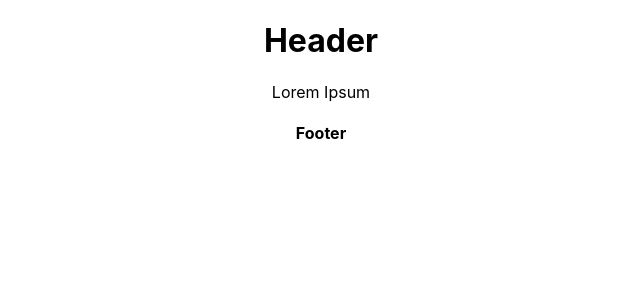
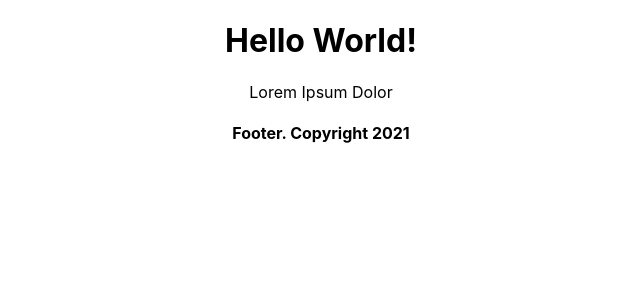
Before and after one commit to AndreZara1999/react-essentials, a React (Create React App) app: page / in a window 1280 px wide. Shown: the top 300 px of the page, without its empty margins (319-959 px from the left). Built offline with nearby package versions, Linux system fonts and the light colour scheme.

Commit message:
Add a props to my components

```diff
--- a/src/App.js
+++ b/src/App.js
@@ -1,25 +1,25 @@
 import './App.css';
 
-function Header() {
+function Header(props) {
   return (
     <header>
-      <h1>Header</h1>
+      <h1>{props.title}</h1>
     </header>
   );
 }
 
-function Main() {
+function Main(props) {
   return (
     <section>
-      <p>Lorem Ipsum</p>
+      <p>{props.paragraph}</p>
     </section>
   )
 }
 
-function Footer() {
+function Footer(props) {
   return(
     <footer>
-      <h4>Footer</h4>
+      <h4>Footer. Copyright {props.year}</h4>
     </footer>
   );
 }
@@ -27,9 +27,9 @@ function Footer() {
 function App() {
   return (
     <div className="App">
-      <Header />
-      <Main />
-      <Footer />
+      <Header title='Hello World!'/>
+      <Main paragraph='Lorem Ipsum Dolor'/>
+      <Footer year={new Date().getFullYear()}/>
     </div>
   );
 }
```
